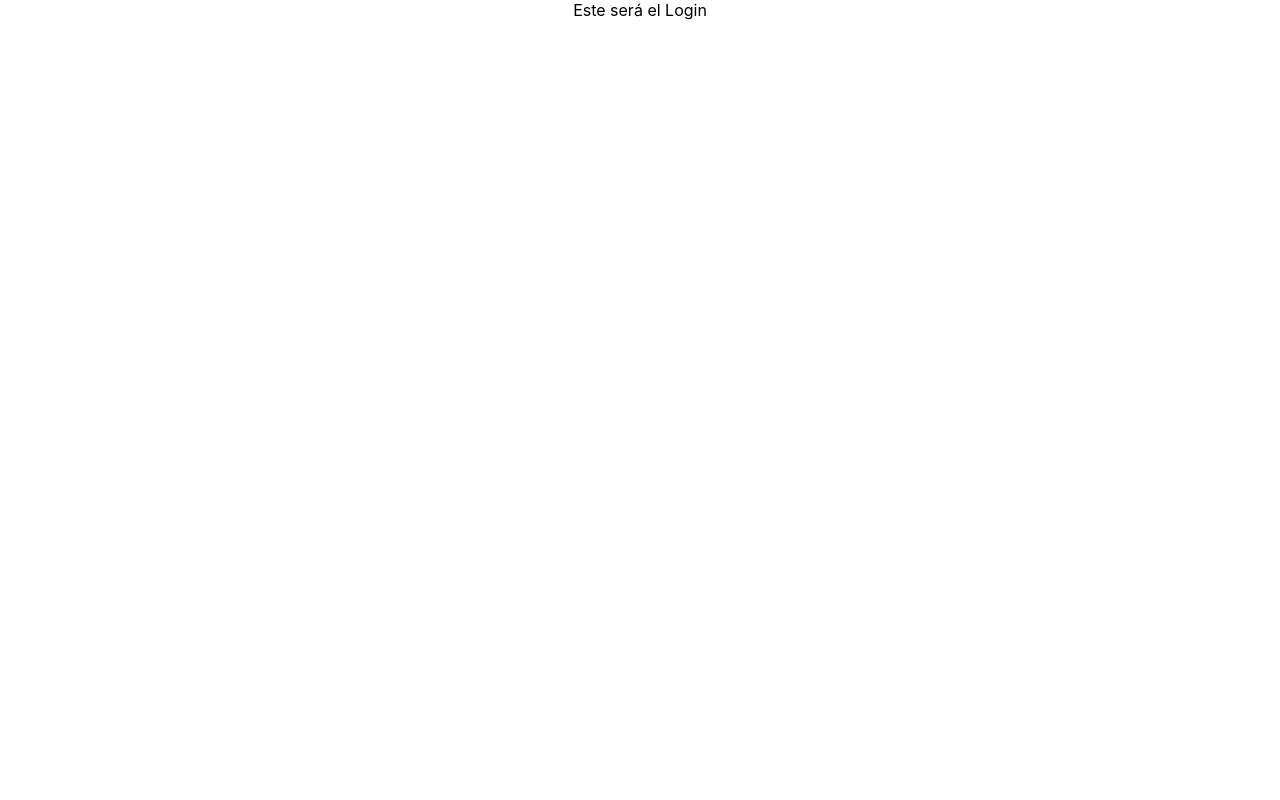
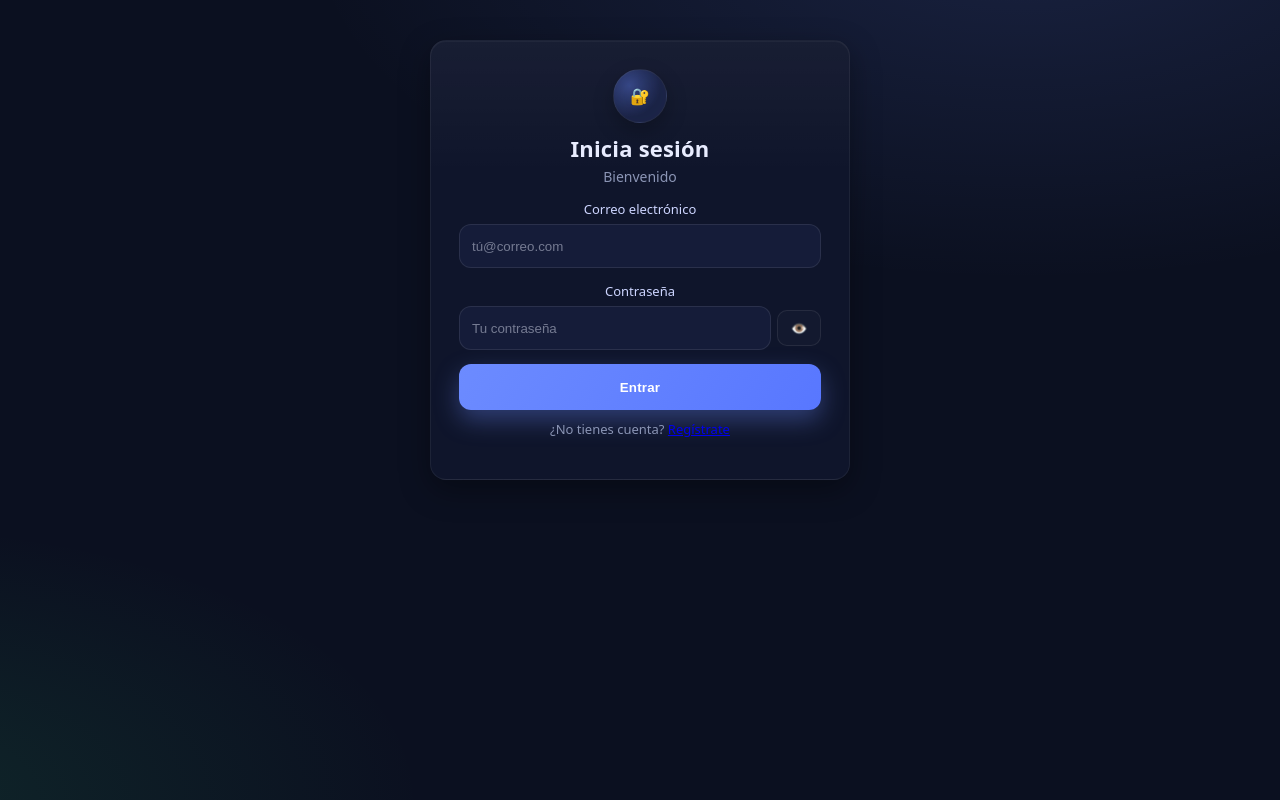
Before and after one commit to ElCeacker/crud, a React (Create React App) app: page / in a window 1280 px wide. Built offline with nearby package versions, Linux system fonts and the light colour scheme.

Commit message:
Presuntamente Login terminado

```diff
--- a/src/Login.jsx
+++ b/src/Login.jsx
@@ -1,9 +1,157 @@
-import React from 'react'
+import React, { useState, useId } from "react";
+import "./login.css";
 
-export default function Login() {
+export default function Login({ onLogin }) {
+  const emailId = useId();
+  const passId = useId();
+  const [form, setForm] = useState({ email: "", password: "", remember: false });
+  const [showPass, setShowPass] = useState(false);
+  const [errors, setErrors] = useState({});
+  const [status, setStatus] = useState("idle"); // idle | loading | success | error
+  const [serverError, setServerError] = useState("");
+
+  const validate = (next = form) => {
+    const e = {};
+    if (!next.email.trim()) {
+      e.email = "El correo es obligatorio.";
+    } else if (!/^[^\s@]+@[^\s@]+\.[^\s@]+$/.test(next.email)) {
+      e.email = "Formato de correo no válido.";
+    }
+    if (!next.password) {
+      e.password = "La contraseña es obligatoria.";
+    } else if (next.password.length < 6) {
+      e.password = "Mínimo 6 caracteres.";
+    }
+    return e;
+  };
+
+  const handleChange = (ev) => {
+    const { name, value, type, checked } = ev.target;
+    const next = { ...form, [name]: type === "checkbox" ? checked : value };
+    setForm(next);
+    setErrors(validate(next));
+  };
+
+  const handleSubmit = async (ev) => {
+    ev.preventDefault();
+    const e = validate();
+    setErrors(e);
+    setServerError("");
+    if (Object.keys(e).length) return;
+
+    try {
+        setStatus("loading");
+        const res = await fetch("http://localhost:8080/api/auth/login", {
+        method: "POST",
+        headers: { "Content-Type": "application/json" },
+        body: JSON.stringify({ email: form.email, password: form.password }),
+    });
+
+    if (!res.ok) throw new Error("Credenciales incorrectas");
+    const data = await res.json();
+
+    // Guardar token
+    localStorage.setItem("token", data.token);
+
+    setStatus("success");
+        onLogin?.({ email: data.email, token: data.token, remember: form.remember });
+    } catch (err) {
+    setServerError(err.message);
+    setStatus("error");
+    }
+}
+
+
+  const isDisabled = status === "loading";
+
   return (
-    <div>
-      Este será el Login
+    <div className="login-page">
+      <div className="login-card">
+        <div className="brand">
+          <div className="logo" aria-hidden="true">🔐</div>
+          <h1 className="title">Inicia sesión</h1>
+          <p className="subtitle">Bienvenido</p>
+        </div>
+
+        <form className="form" onSubmit={handleSubmit} noValidate>
+          <div className={`field ${errors.email ? "has-error" : ""}`}>
+            <label htmlFor={emailId}>Correo electrónico</label>
+            <input
+              id={emailId}
+              type="email"
+              name="email"
+              placeholder="tú@correo.com"
+              value={form.email}
+              onChange={handleChange}
+              aria-invalid={!!errors.email}
+              aria-describedby={errors.email ? `${emailId}-error` : undefined}
+              disabled={isDisabled}
+              autoComplete="email"
+            />
+            {errors.email && (
+              <span className="error" id={`${emailId}-error`} role="alert">
+                {errors.email}
+              </span>
+            )}
+          </div>
+
+          <div className={`field ${errors.password ? "has-error" : ""}`}>
+            <label htmlFor={passId}>Contraseña</label>
+            <div className="password-wrapper">
+              <input
+                id={passId}
+                type={showPass ? "text" : "password"}
+                name="password"
+                placeholder="Tu contraseña"
+                value={form.password}
+                onChange={handleChange}
+                aria-invalid={!!errors.password}
+                aria-describedby={errors.password ? `${passId}-error` : undefined}
+                disabled={isDisabled}
+                autoComplete="current-password"
+              />
+              <button
+                type="button"
+                className="ghost-btn"
+                onClick={() => setShowPass((v) => !v)}
+                aria-label={showPass ? "Ocultar contraseña" : "Mostrar contraseña"}
+                disabled={isDisabled}
+              >
+                {showPass ? "🙈" : "👁️"}
+              </button>
+            </div>
+            {errors.password && (
+              <span className="error" id={`${passId}-error`} role="alert">
+                {errors.password}
+              </span>
+            )}
+          </div>
+
+          <button
+            className="primary-btn"
+            type="submit"
+            disabled={isDisabled}
+            aria-busy={status === "loading"}
+          >
+            {status === "loading" ? "Accediendo..." : "Entrar"}
+          </button>
+
+          {serverError && (
+            <div className="server-error" role="alert" aria-live="polite">
+              {serverError}
+            </div>
+          )}
+          {status === "success" && (
+            <div className="success" role="status" aria-live="polite">
+              ¡Sesión iniciada!
+            </div>
+          )}
+        </form>
+
+        <p className="meta">
+          ¿No tienes cuenta? <a className="link" href="#" onClick={(e) => e.preventDefault()}>Regístrate</a>
+        </p>
+      </div>
     </div>
-  )
+  );
 }
--- /dev/null
+++ b/src/login.css
@@ -0,0 +1,173 @@
+:root{
+  --bg: #0b1020;
+  --card: #0f152b;
+  --muted: #8b95b5;
+  --text: #e8ecff;
+  --primary: #6c8bff;
+  --primary-strong: #5877ff;
+  --danger: #ff6b6b;
+  --success: #2ecc71;
+  --input: #151c39;
+  --ring: 0 0 0 3px rgba(108,139,255,.35);
+  --radius: 16px;
+  --shadow: 0 10px 30px rgba(0,0,0,.35), 0 1px 0 rgba(255,255,255,.04) inset;
+}
+
+* { box-sizing: border-box; }
+html, body, #root { height: 100%; }
+body {
+  margin: 0;
+  font-family: ui-sans-serif, system-ui, -apple-system, "Segoe UI", Roboto, "Helvetica Neue", Arial;
+  color: var(--text);
+  background:
+    radial-gradient(1200px 600px at 80% -10%, rgba(108,139,255,.15), transparent 60%),
+    radial-gradient(1000px 500px at -10% 100%, rgba(46,204,113,.12), transparent 55%),
+    var(--bg);
+}
+
+.login-page {
+  min-height: 100%;
+  display: grid;
+  place-items: center;
+  padding: 40px 16px;
+}
+
+.login-card {
+  width: 100%;
+  max-width: 420px;
+  background: linear-gradient(180deg, rgba(255,255,255,.04), transparent 30%) , var(--card);
+  border-radius: var(--radius);
+  box-shadow: var(--shadow);
+  padding: 28px;
+  border: 1px solid rgba(255,255,255,.06);
+  backdrop-filter: blur(8px);
+  animation: floatIn .5s ease both;
+}
+
+@keyframes floatIn {
+  from { opacity: 0; transform: translateY(8px) scale(.98); }
+  to   { opacity: 1; transform: translateY(0) scale(1); }
+}
+
+.brand {
+  display: grid;
+  gap: 4px;
+  place-items: center;
+  margin-bottom: 10px;
+}
+.logo {
+  width: 54px; height: 54px;
+  display: grid; place-items: center;
+  border-radius: 50%;
+  background: radial-gradient(60% 60% at 30% 30%, rgba(108,139,255,.35), transparent), var(--input);
+  border: 1px solid rgba(255,255,255,.08);
+  box-shadow: inset 0 0 40px rgba(108,139,255,.12), 0 8px 20px rgba(0,0,0,.25);
+  margin-bottom: 6px;
+}
+.title { margin: 0; font-size: 22px; letter-spacing: .2px; }
+.subtitle { margin: 0; color: var(--muted); font-size: 14px; }
+
+.form { display: grid; gap: 14px; margin-top: 14px; }
+
+.field { display: grid; gap: 6px; }
+.field.has-error input { border-color: rgba(255,107,107,.7); }
+label { font-size: 13px; color: #cdd5ff; }
+
+input[type="email"],
+input[type="password"],
+input[type="text"] {
+  width: 100%;
+  height: 44px;
+  padding: 0 12px;
+  color: var(--text);
+  background: var(--input);
+  border: 1px solid rgba(255,255,255,.09);
+  border-radius: 12px;
+  outline: none;
+  transition: box-shadow .2s, border-color .2s, transform .04s;
+}
+input::placeholder { color: rgba(235,240,255,.45); }
+input:focus {
+  border-color: rgba(108,139,255,.7);
+  box-shadow: var(--ring);
+}
+
+.password-wrapper {
+  position: relative;
+  display: grid;
+  grid-template-columns: 1fr auto;
+  align-items: center;
+}
+.ghost-btn {
+  height: 36px; width: 44px;
+  border-radius: 10px;
+  border: 1px solid rgba(255,255,255,.08);
+  background: rgba(255,255,255,.02);
+  cursor: pointer;
+  margin-left: 6px;
+  transition: transform .06s ease, background .15s ease, border-color .2s;
+}
+.ghost-btn:hover { background: rgba(255,255,255,.06); }
+.ghost-btn:active { transform: scale(.98); }
+
+.error {
+  color: var(--danger);
+  font-size: 12px;
+}
+
+.primary-btn {
+  height: 46px;
+  border: 0;
+  border-radius: 12px;
+  background: linear-gradient(120deg, var(--primary), var(--primary-strong));
+  color: white;
+  font-weight: 600;
+  letter-spacing: .2px;
+  cursor: pointer;
+  transition: transform .06s ease, filter .15s ease, box-shadow .2s;
+  box-shadow: 0 10px 24px rgba(108,139,255,.35);
+}
+.primary-btn:hover { filter: brightness(1.05); }
+.primary-btn:active { transform: translateY(1px); }
+.primary-btn[disabled] {
+  filter: saturate(.6) brightness(.9);
+  cursor: not-allowed;
+  box-shadow: none;
+}
+
+.server-error, .success {
+  margin-top: 10px;
+  padding: 10px 12px;
+  border-radius: 10px;
+  font-size: 13px;
+  border: 1px solid transparent;
+}
+.server-error {
+  background: rgba(255, 107, 107, .15);
+  border-color: rgba(255, 107, 107, .35);
+  color: #ffd1d1;
+}
+.success {
+  background: rgba(46, 204, 113, .15);
+  border-color: rgba(46, 204, 113, .35);
+  color: #d5ffe6;
+}
+
+.meta {
+  text-align: center;
+  color: var(--muted);
+  font-size: 13px;
+  margin-top: 10px;
+}
+
+.footer {
+  text-align: center;
+  margin-top: 20px;
+  color: rgba(235,240,255,.6);
+  font-size: 12px;
+}
+
+/* Responsive */
+@media (max-width: 420px) {
+  .login-card { padding: 22px; }
+}
```
Also changed, not shown: src/App.css (line endings or trailing spaces).
